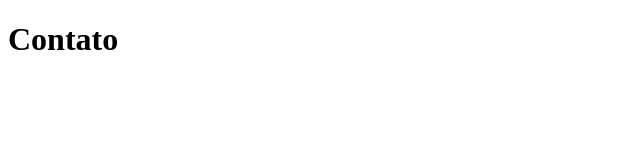
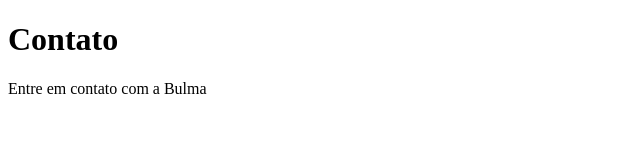
Before and after one commit to fernandinho10z/sistema-de-cadastro, a plain HTML site: page contato.html in a window 1280 px wide. Shown: the whole page, without its empty margins (0-640 px from the left). Drawn offline with Linux system fonts and the light colour scheme.

Commit message:
Adicionando a Bulma

```diff
--- a/contato.html
+++ b/contato.html
@@ -7,5 +7,6 @@
 </head>
 <body>
     <h1>Contato</h1>
+    <p>Entre em contato com a Bulma</p>
 </body>
 </html>
```
